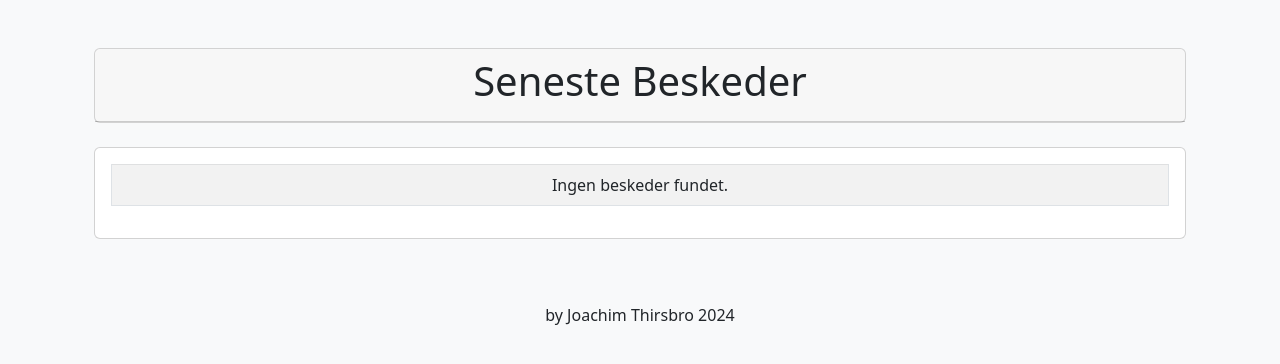
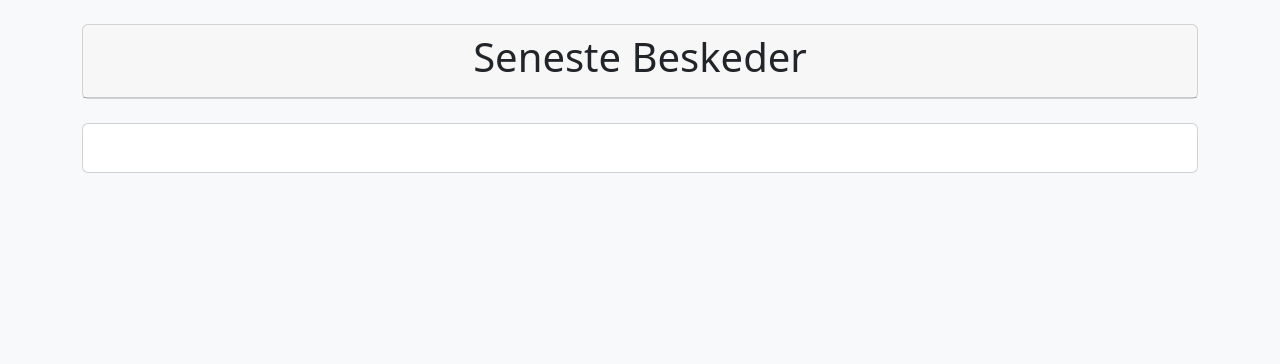
Before and after one commit to joachimth/PythonPagerTelegramForwarder, a Flask app: page /latest_messages in a window 1280 px wide. Shown: the part 71-435 px from the top of the page. Run offline with Flask 2, Linux system fonts and the light colour scheme; the visitor is signed in with stand-in values (Sample User, id 1); data that the repository does not hold is empty.

Commit message:
Update latest_messages.html

```diff
--- a/templates/latest_messages.html
+++ b/templates/latest_messages.html
@@ -1,6 +1,4 @@
 {% include 'header.html' %}
-<body>
-    <div class="container mt-5">
         <!-- Titel -->
         <div class="card mb-4">
             <div class="card-header">
@@ -92,6 +90,4 @@
         // Opdater tabellen hver 5. sekund
         setInterval(updateMessages, 5000);
         window.onload = updateMessages;
-    </script>
-</body>
 {% include 'footer.html' %}
```
